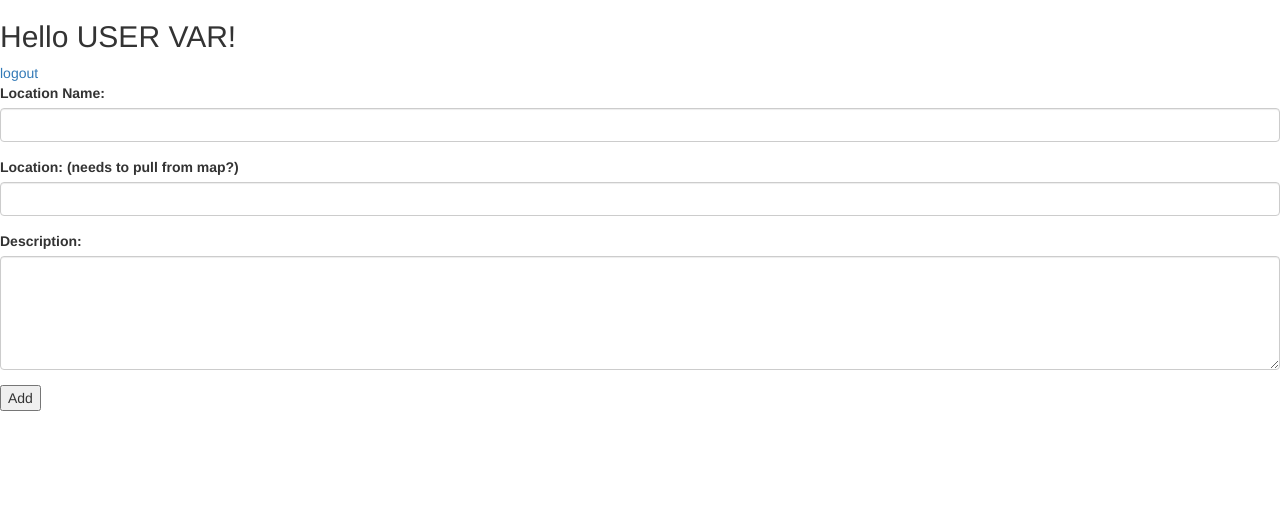
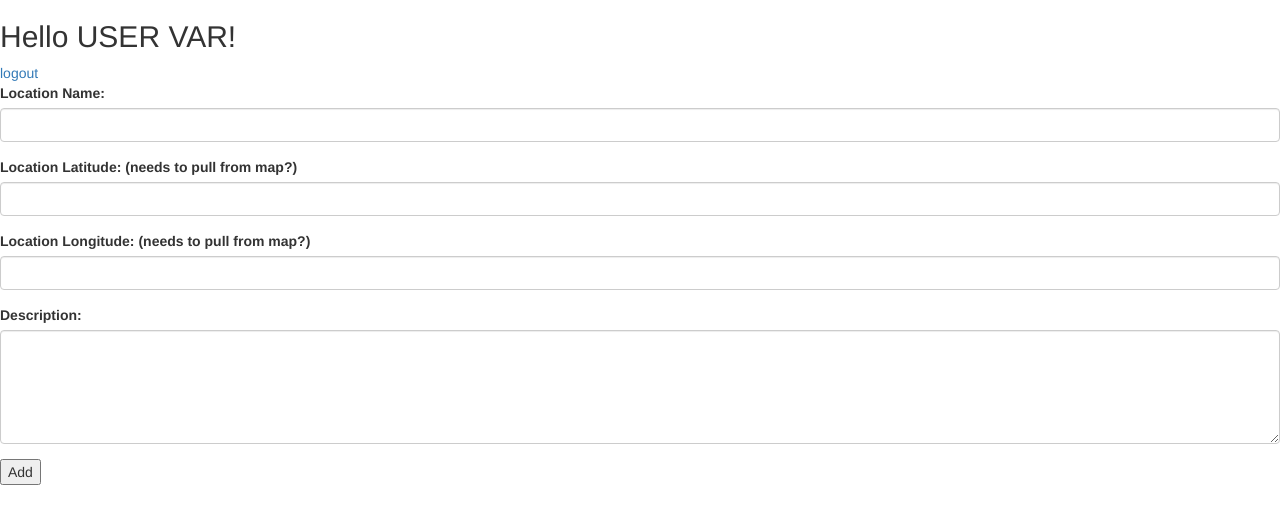
Before and after one commit to adeodato01/campfriends, a Django app: page /campfriends/add_info in a window 1280 px wide. Shown: the top 524 px of the page. Run offline with Django 3.2, Linux system fonts and the light colour scheme; parts of the project's set-up code (start-up, migrations or seed data) failed here and were passed over; some libraries are stand-ins or nearby versions.

Commit message:
modified the logout button, created a folder in static to hold login (app) to hold css folder and style.css, modified longitude and latitude usage in add_info

```diff
--- a/apps/campfriends/templates/campfriends/add_info.html
+++ b/apps/campfriends/templates/campfriends/add_info.html
@@ -9,7 +9,7 @@
 	</head>
 	<body>
 		<h2>Hello USER VAR!</h2>
-		<a href="">logout</a>
+		<a href="/campfriends/logout">logout</a>
 		<form action="/process_info" method='post' name='add_info_form'>
 			{% csrf_token %}
 			<div class="form-group">
@@ -17,8 +17,12 @@
 		    	<input type="text" class="form-control" id="loc_name" name="loc_name" value='{{loc_name}}'>
 	  		</div>
 	  		<div class="form-group">
-		    	<label for="loc_address">Location: (needs to pull from map?)</label>
-		    	<input type="text" class="form-control" id="loc_address" name="loc_address" value='{{loc_address}}'>
+		    	<label for="loc_latitude">Location Latitude: (needs to pull from map?)</label>
+		    	<input type="text" class="form-control" id="loc_latitude" name="loc_latitude" value='{{loc_latitude}}'>
+	  		</div>
+	  		<div class="form-group">
+		    	<label for="loc_longitude">Location Longitude: (needs to pull from map?)</label>
+		    	<input type="text" class="form-control" id="loc_longitude" name="loc_longitude" value='{{loc_longitude}}'>
 	  		</div>
 	  		<div class="form-group">
 		    	<label for="desc">Description:</label>
--- a/apps/campfriends/templates/campfriends/info.html
+++ b/apps/campfriends/templates/campfriends/info.html
@@ -9,7 +9,7 @@
 	</head>
 	<body>
 		<h2>Hello USER VAR!</h2>
-		<a href="">logout</a>
+		<a href="/campfriends/logout">logout</a>
 		<h1>Lcoation Name: loc_name VAR </h1>
 		<h3>Location Address: <a href="">loc_address VAR</a></h3>
 		<p>Description: desc VAR</p>
--- a/apps/campfriends/urls.py
+++ b/apps/campfriends/urls.py
@@ -1,8 +1,8 @@
 from django.conf.urls import url
 from . import views
 urlpatterns = [
-	url(r'^$', views.info),
 	url(r'^info$', views.info, name='info'),
 	url(r'^add_info$', views.add_info, name='add_info'),
 	url(r'^process_info$', views.process_info, name='process_info'),
+	url(r'^logout$', views.logout, name='logout'),
 ]
--- a/apps/campfriends/views.py
+++ b/apps/campfriends/views.py
@@ -11,3 +11,7 @@ def add_info (request):
 
 def process_info (request):
 	return redirect('/info')
+
+def logout (request):
+	# request.session.clear()
+	return redirect('/')
--- a/apps/login/templates/login/login.html
+++ b/apps/login/templates/login/login.html
@@ -5,7 +5,7 @@
         <title>Login/Registration</title>
         {% load static %}
         <!-- The line above tells Django to be ready to listen for static files -->
-        <link rel="stylesheet" href="{% static 'users_app/css/style.css' %}">
+        <link rel="stylesheet" href="{% static 'login/css/style.css' %}">
         <!-- Put the static files in the static folder inside your app.
             Django collects files within all static folders and puts them within a single folder -->
     </head>
--- a/apps/login/urls.py
+++ b/apps/login/urls.py
@@ -6,4 +6,5 @@ urlpatterns = [
     url(r'^processRegistration$', views.registration),
     url(r'^processLogin$', views.login),
     url(r'^travels$', views.landing),
+
 ]
--- a/apps/login/views.py
+++ b/apps/login/views.py
@@ -33,7 +33,3 @@ def login(request):
         for error in result['errors']:
             messages.error(request, error)
         return redirect('/login')
-
-
-def landing(request):
-    return HttpResponse("This will be the campground page")
```
Also changed, not shown: apps/campfriends/models.py (+8 -3 lines), apps/login/static/login/css/style.css (added), 5 other files.
